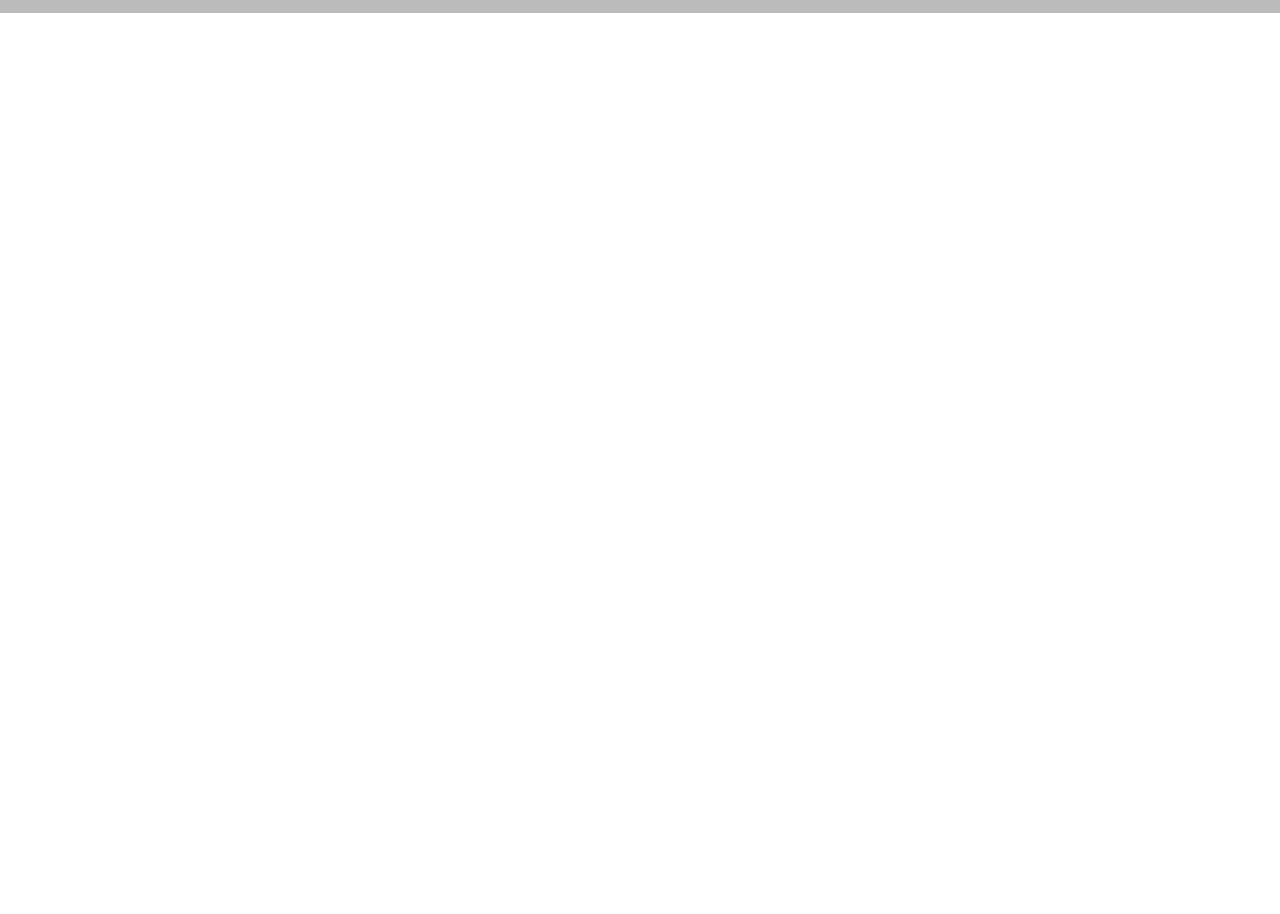
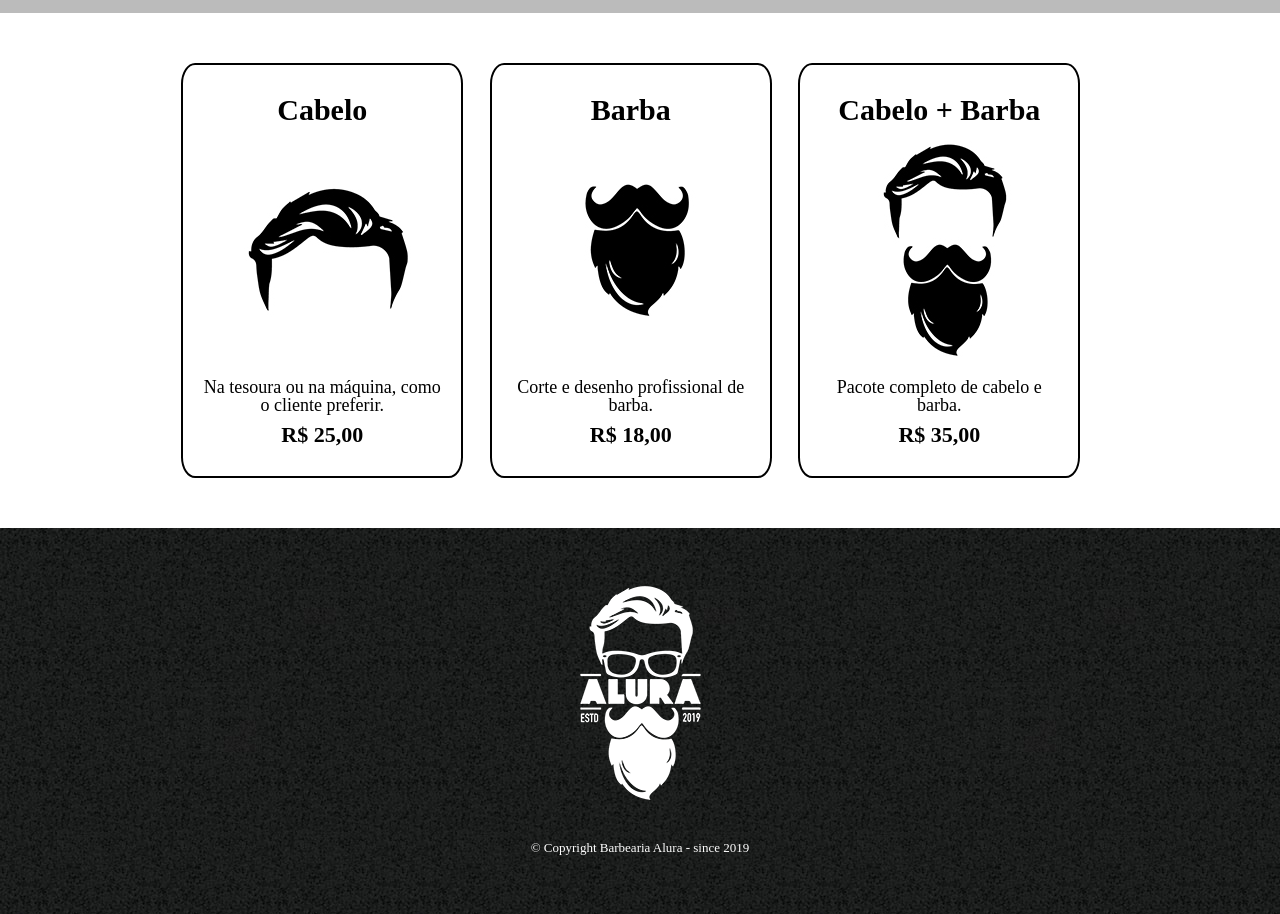
Before and after one commit to joaoriuto/frontendKnowledge, a plain HTML site: page barbeariaAlura/produtos.html in a window 1280 px wide. Shown: the part 280-1194 px from the top of the page. Before the commit the page ends 800 px from the top, so only its background shows below. Drawn offline with Linux system fonts and the light colour scheme.

Commit message:
Finalizaçao da pagina de produtos

```diff
--- a/barbeariaAlura/produtos.css
+++ b/barbeariaAlura/produtos.css
@@ -28,3 +28,65 @@ nav a {
     text-decoration: none;
     margin: 0 0 0 15px;
 }
+
+nav a:hover {
+    color:#C78C19;
+    text-decoration: underline;
+}
+
+.produtos {
+    width: 940px;
+    margin: 0 auto;
+    padding: 50px 0;
+}
+
+.produtos li {
+    display: inline-block;
+    text-align: center;
+    width: 30%;
+    vertical-align: top;
+    margin: 0 1.2%;
+    padding: 30px 20px;
+    box-sizing: border-box;
+    border: 2px solid black;
+    border-radius: 5%;
+}
+
+.produtos li:hover {
+    border-color: #C78C19;
+}
+
+.produtos li:active {
+    border-color: green;
+}
+
+.produtos li:hover h2 {
+    font-size: 34px;
+}
+.produtos h2 {
+    font-size: 30px;
+    font-weight: bold;
+}
+
+
+.produto-descricao {
+    font-size: 18px;
+}
+
+.produto-preco {
+    font-size: 22px;
+    font-weight: bold;
+    margin-top: 10px;
+}
+
+footer {
+    text-align: center;
+    background: url("imgs/bg.jpg");
+    padding: 40px 0;
+}
+
+.copyright {
+    color: #FFFFFF;
+    font-size: 13px;
+    margin: 20px 0;
+}
--- a/barbeariaAlura/produtos.html
+++ b/barbeariaAlura/produtos.html
@@ -20,5 +20,35 @@
                 </nav>
             </div>
         </header>
+
+        <main>
+            <ul class="produtos">
+                <li>
+                    <h2>Cabelo</h2>
+                    <img src="imgs/cabelo.jpg">
+                    <p class="produto-descricao">Na tesoura ou na máquina, como o cliente preferir.</p>
+                    <p class="produto-preco">R$ 25,00</p>
+                </li>
+
+                <li>
+                    <h2>Barba</h2>
+                    <img src="imgs/barba.jpg">
+                    <p class="produto-descricao">Corte e desenho profissional de barba.</p>
+                    <p class="produto-preco">R$ 18,00</p>
+                </li>
+
+                <li>
+                    <h2>Cabelo + Barba</h2>
+                    <img src="imgs/cabelo+barba.jpg">
+                    <p class="produto-descricao">Pacote completo de cabelo e barba.</p>
+                    <p class="produto-preco">R$ 35,00</p>
+                </li>
+            </ul>
+        </main>
+
+        <footer>
+            <img src="imgs/logo-branco.png">
+            <p class="copyright">&copy; Copyright Barbearia Alura - since 2019</p>
+        </footer>
     </body>
 </html>
--- a/barbeariaAlura/style.css
+++ b/barbeariaAlura/style.css
@@ -5,6 +5,7 @@ body {
 
 #banner {
    width: 100%;
+
 }
 
 .principal {
```
Also changed, not shown: barbeariaAlura/index.html (+1 -0 lines).
